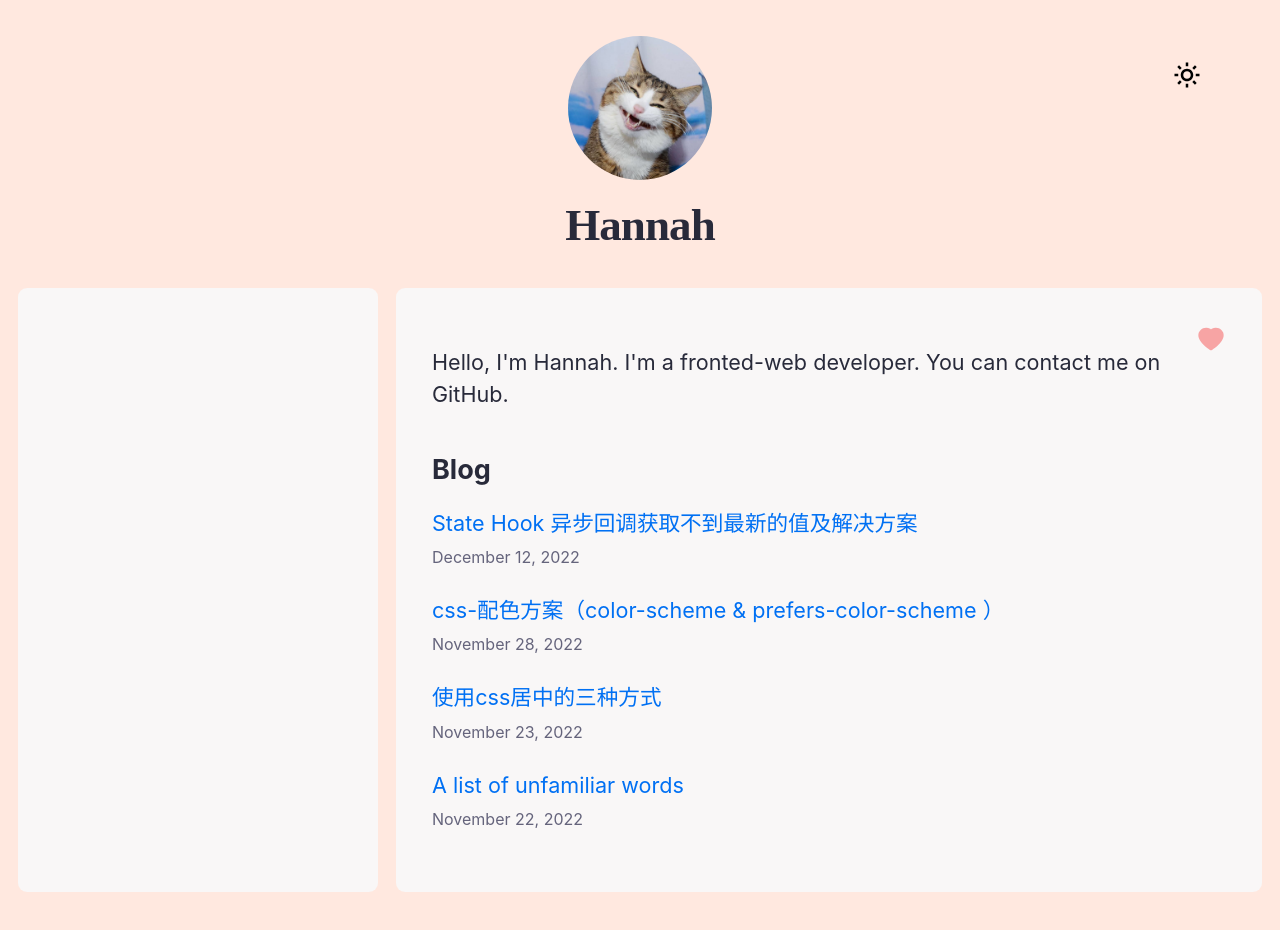
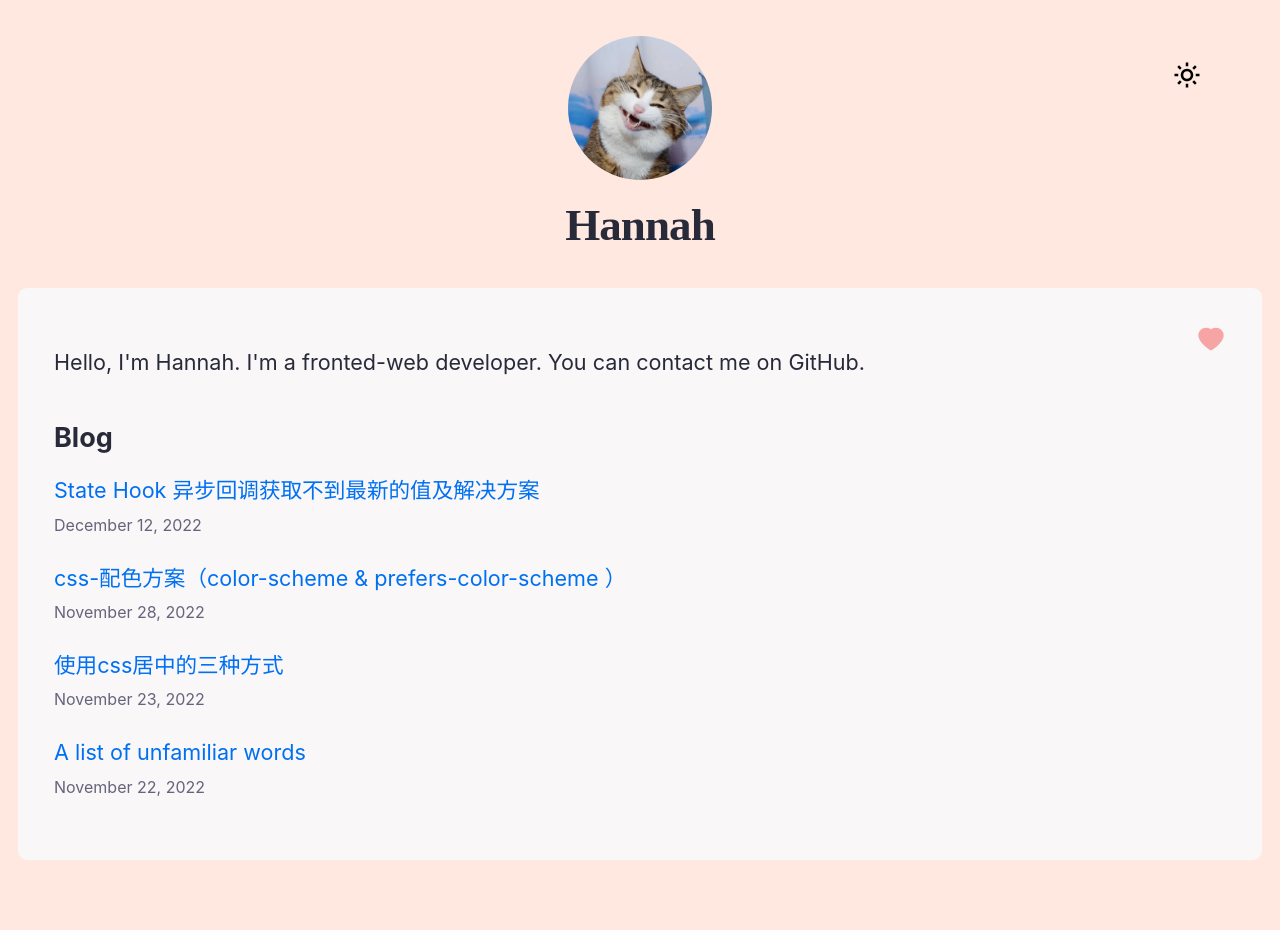
Before and after one commit to hguo1212/next-demo, a Next.js app: page / in a window 1280 px wide. Shown: the top 930 px of the page. Built offline with nearby package versions, Linux system fonts and the light colour scheme; a web font is replaced by a local one.

Commit message:
隐藏sidebar

```diff
--- a/components/layout.js
+++ b/components/layout.js
@@ -93,11 +93,12 @@ export default function Layout({ children, home, count }) {
             {children}
           </>
         </main>
-        <aside className={classNames(styles.sidebar, utilStyles.flexBox)}>
+        {/* <aside className={classNames(styles.sidebar, utilStyles.flexBox)}> */}
           {/* <Link href="/todo" className={styles.flexBox}>
             TODO LIST
           </Link> */}
-        </aside>
+
+        {/* </aside> */}
         {!home && (
           <footer className={styles.footer}>
             <Link href="/" className={styles.flexBox}>
--- a/components/layout.module.css
+++ b/components/layout.module.css
@@ -13,7 +13,7 @@
   display: grid;
   grid-template-areas:
   "header header"
-  "sidebar content"
+  "content content"
   "footer footer"
    ;
    grid-template-rows: 15rem 1fr 5rem;
@@ -63,12 +63,12 @@
   border-radius: .5rem;
 }
 
-.sidebar {
+/* .sidebar {
   background-color: #F9F7F7;
   padding: 2rem;
   grid-area: sidebar;
   border-radius: .5rem;
-}
+} */
 
 .theme {
   position: absolute;
```
